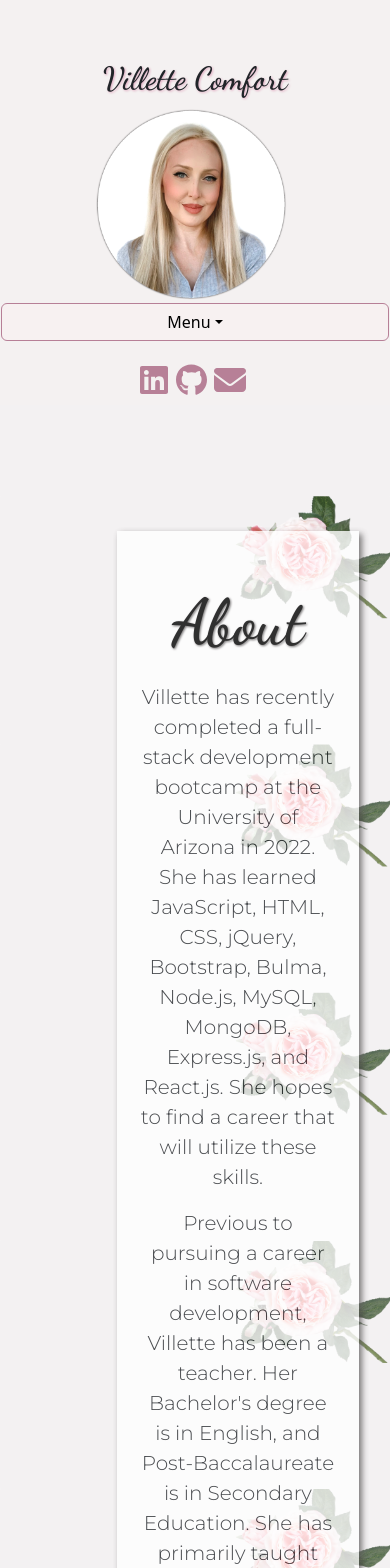
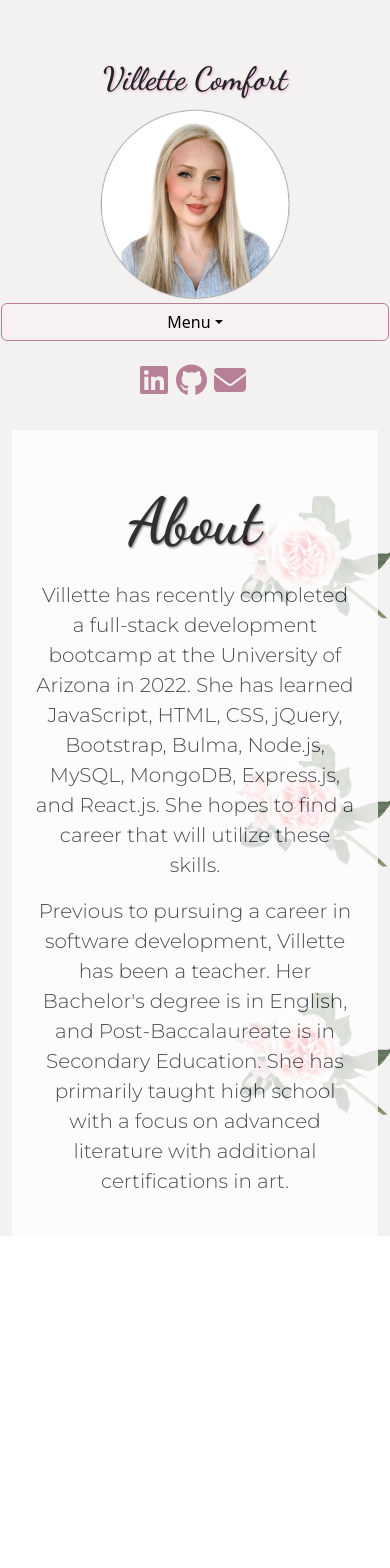
Before and after one commit to villettec/M20C-React_Portfolio, a React (Create React App) app: page / in a window 390 px wide. Shown: the top 1568 px of the page. After the commit the page ends 1236 px from the top, so only its background shows below. Built offline with nearby package versions, Linux system fonts and the light colour scheme.

Commit message:
Making mobile ready

```diff
--- a/src/style.css
+++ b/src/style.css
@@ -330,7 +330,6 @@ and (max-width : 440px) {
         filter: none;
     }
     .profile-pic {
-        margin-left: 11vh;
         width:50%;
         height: auto;
     }
@@ -358,6 +357,12 @@ and (max-width : 440px) {
     .dropdown-item-center {
         padding-left: 21vh;
     }
+    .about-section {
+        margin-top: 3vh;;
+        margin-left: 3vw;
+        margin-right: 3vw;
+        filter: none;
+    }
     .projects-section{
         margin-top: 3vh;;
         margin-left: 3vw;
@@ -370,4 +375,11 @@ and (max-width : 440px) {
         margin-left: 2vw;
         margin-right: 2vw;
     }
+    .resume-section {
+        margin-top: 3vh;;
+        margin-left: 3vw;
+        margin-right: 3vw;
+        filter: none;
+    }
+
 }
```
